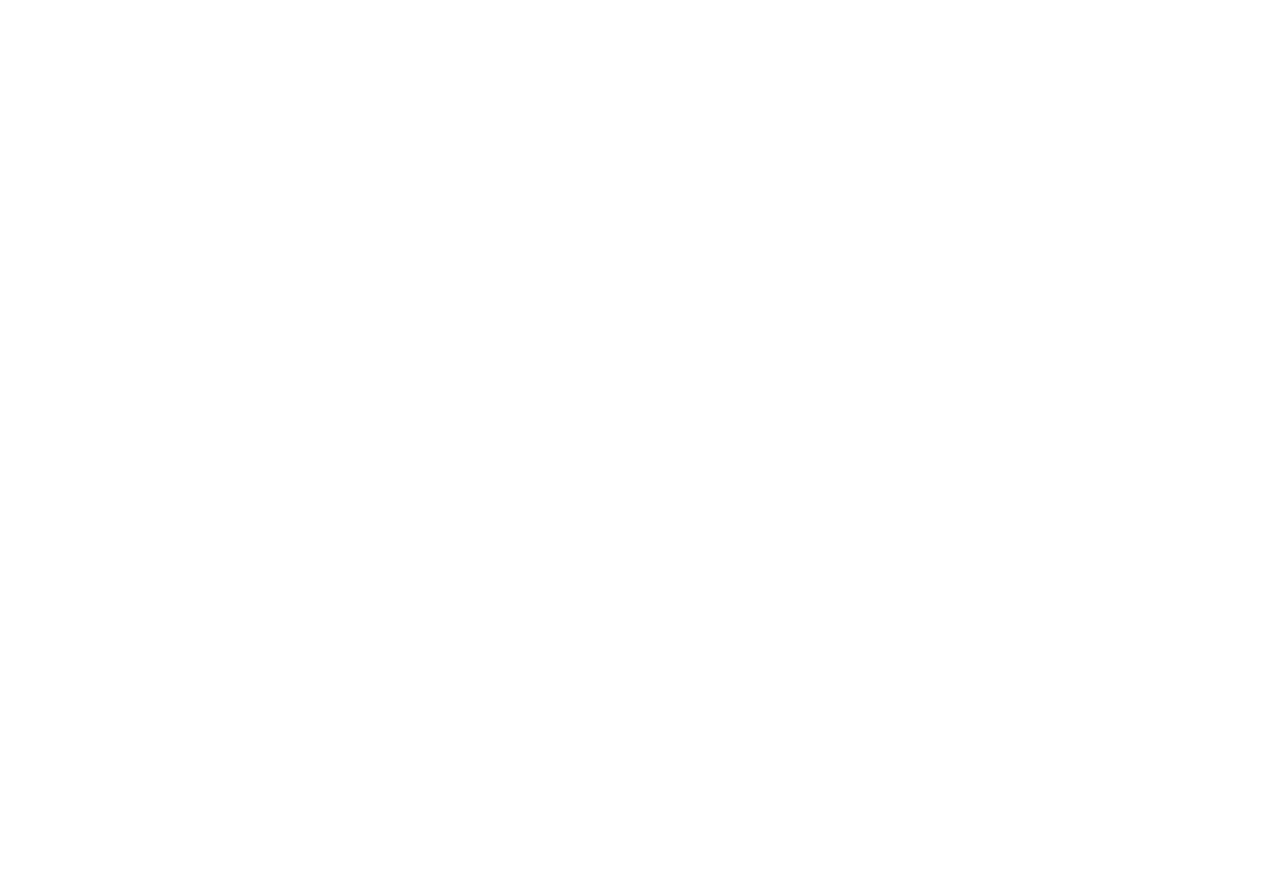
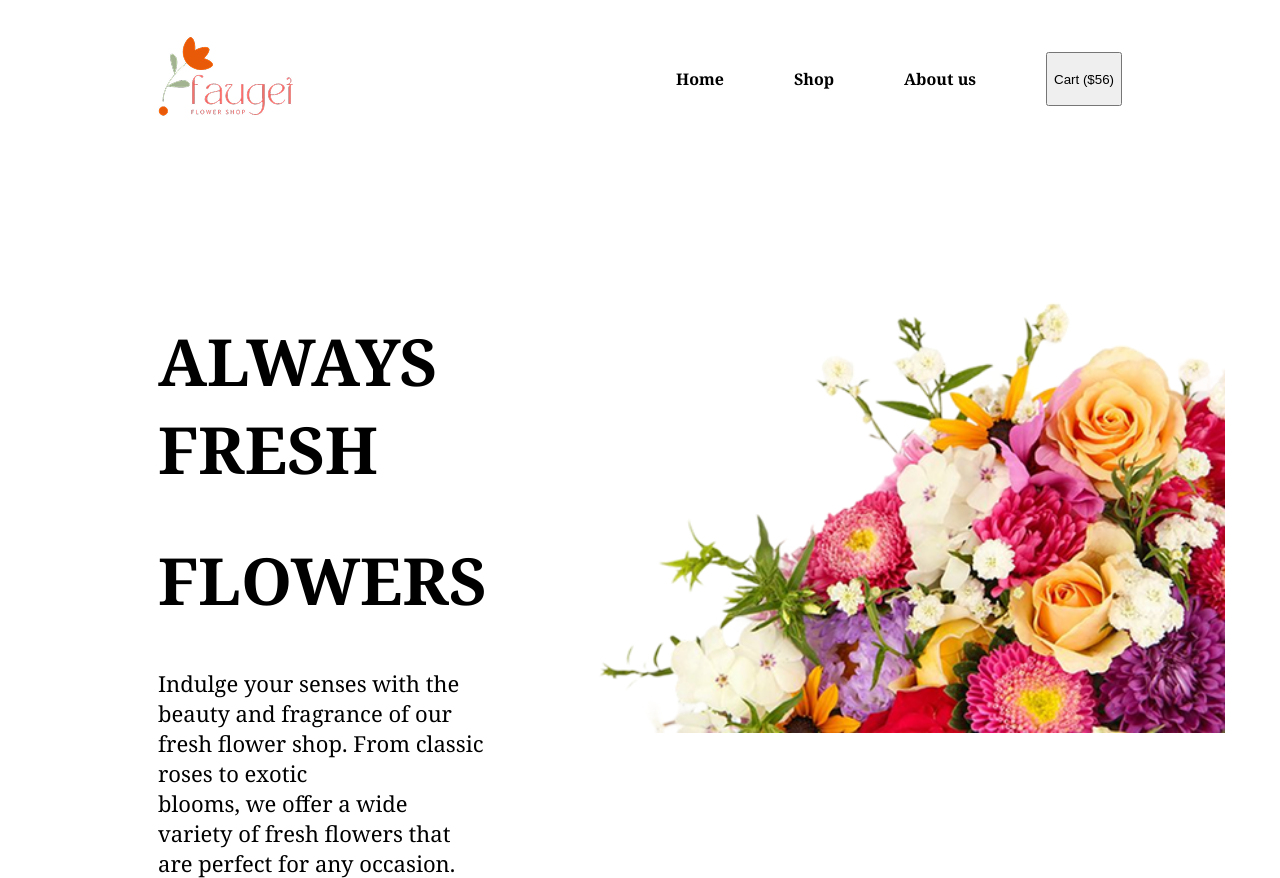
Before and after one commit to hasan700666/Assignment-2, a plain HTML site: page index.html in a window 1280 px wide. Before the commit the page ends 800 px from the top, so only its background shows below. Drawn offline with Linux system fonts and the light colour scheme.

Commit message:
complating hadding saction

```diff
--- a/index.html
+++ b/index.html
@@ -8,8 +8,44 @@
     <link rel="stylesheet" href="style.css">
 </head>
 
-<body>
+<body class="noto-serif-front">
+    <header>
+        <nav class="navbar">
+            <div class="logo">
+                <img src="../assets/logo.png" alt="img not found">
+            </div>
+            <div class="manu_bar">
+                <ul class="list">
+                    <li><a href="">Home</a></li>
+                    <li><a href="">Shop</a></li>
+                    <li><a href="">About us</a></li>
+                </ul>
+                <button>
+                    Cart ($56)
+                </button>
+            </div>
+        </nav>
+        <div class="content">
+            <div class="text">
+                <h1 class="hadding">ALWAYS FRESH</h1>
+                <h1 class="hadding">FLOWERS</h1>
+                <p class="info">Indulge your senses with the beauty and fragrance of our <br> fresh flower shop. From
+                    classic
+                    roses to
+                    exotic <br> blooms, we offer a wide variety of fresh flowers that <br> are perfect for any occasion.
+                </p>
+            </div>
+            <div class="pic">
+                <img src="../assets/hero-flower.png" alt="">
+            </div>
+        </div>
+    </header>
+    <main>
 
+    </main>
+    <footer>
+
+    </footer>
 </body>
 
 </html>
--- a/style.css
+++ b/style.css
@@ -0,0 +1,60 @@
+@import url('https://fonts.googleapis.com/css2?family=Noto+Serif:ital,wght@0,100..900;1,100..900&display=swap');
+
+.noto-serif-front{
+  font-family: "Noto Serif", serif;
+  font-optical-sizing: auto;
+  font-weight: 400;
+  font-style: normal;
+  font-variation-settings:
+    "wdth" 100;
+}
+
+
+.navbar{
+    display: flex;
+    justify-content: space-between;
+    align-items: center;
+    margin: 35px 150px 0px 150px;
+}
+
+.list{
+    display: flex;
+    list-style: none;
+}
+
+.manu_bar{
+    display: flex;
+}
+
+div > ul >  li{
+    margin-right: 70px;
+}
+
+div > ul >  li > a{
+    text-decoration: none;
+    color: black;
+    font-weight: bold;
+}
+
+
+
+
+.content{
+    display: flex;
+    margin: 150px 150px 0px 150px;
+    height: 460px;
+    justify-content: space-between;
+}
+
+.hadding{
+    font-size: 65px;
+}
+
+.info{
+    font-size: 22px;
+}
+
+.pic{
+    display: flex;
+    justify-content: end;
+}
```
